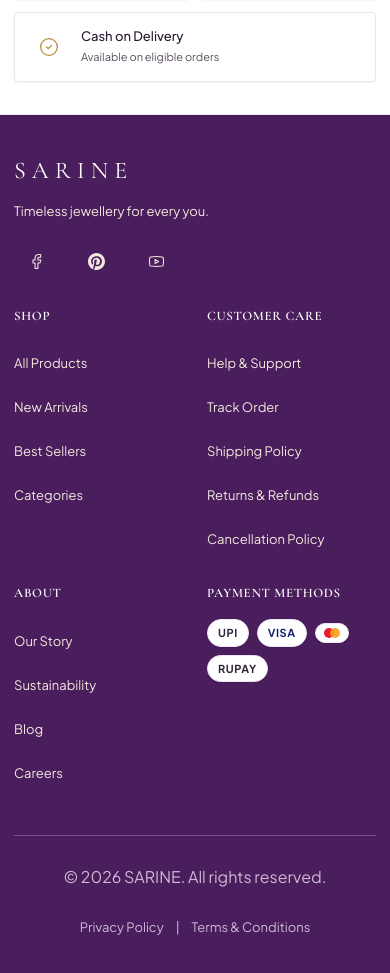
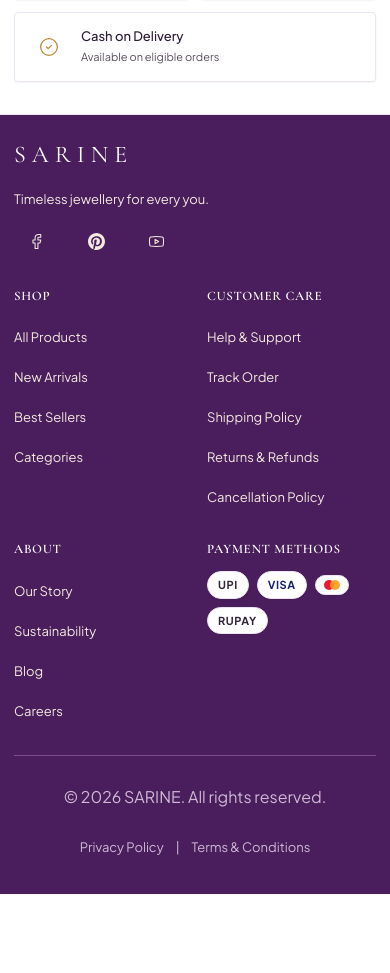
Before and after one commit to Nikhillverma/SARINE-Luxury-Artificial-Jewellery, a React (Vite) app: page / in a window 390 px wide. Shown: the part 4271-5244 px from the top of the page. After the commit the page ends 5165 px from the top, so only its background shows below. Built offline with nearby package versions, Linux system fonts and the light colour scheme; no server answers.

Commit message:
Add mobile-only SARINE footer spacing styles

```diff
--- a/src/index.css
+++ b/src/index.css
@@ -1393,3 +1393,58 @@ body.sarine-global-theme #main-content .sarine-product-card__price > span:first-
     padding: 10px !important;
   }
 }
+
+
+/* SARINE footer: mobile-only layout and spacing corrections. */
+@media (max-width: 767.98px) {
+  .sarine-global-footer .sarine-footer-main {
+    padding-top: 24px;
+    padding-bottom: 24px;
+  }
+
+  .sarine-global-footer .sarine-footer-grid {
+    row-gap: 24px;
+    padding-bottom: 24px;
+  }
+
+  /* Brand, tagline and social icons stay grouped with consistent spacing. */
+  .sarine-global-footer .sarine-footer-brand {
+    display: flex;
+    flex-direction: column;
+    align-items: flex-start;
+    gap: 12px;
+  }
+
+  .sarine-global-footer .sarine-footer-brand > p,
+  .sarine-global-footer .sarine-footer-brand > div {
+    margin-top: 0;
+  }
+
+  /* Keep Shop/About left and Customer Care/Payments right. */
+  .sarine-global-footer .sarine-footer-section {
+    min-width: 0;
+  }
+
+  .sarine-global-footer .sarine-footer-section h4 {
+    margin-bottom: 12px;
+  }
+
+  /* No list gap or Tailwind space-y margins; each anchor is a 40px tap target. */
+  .sarine-global-footer .sarine-footer-links {
+    display: flex;
+    flex-direction: column;
+    gap: 0;
+    margin: 0;
+  }
+
+  .sarine-global-footer .sarine-footer-links li {
+    margin: 0;
+  }
+
+  .sarine-global-footer .sarine-footer-links li a {
+    display: flex;
+    align-items: center;
+    min-height: 40px;
+    width: 100%;
+  }
+}
```
